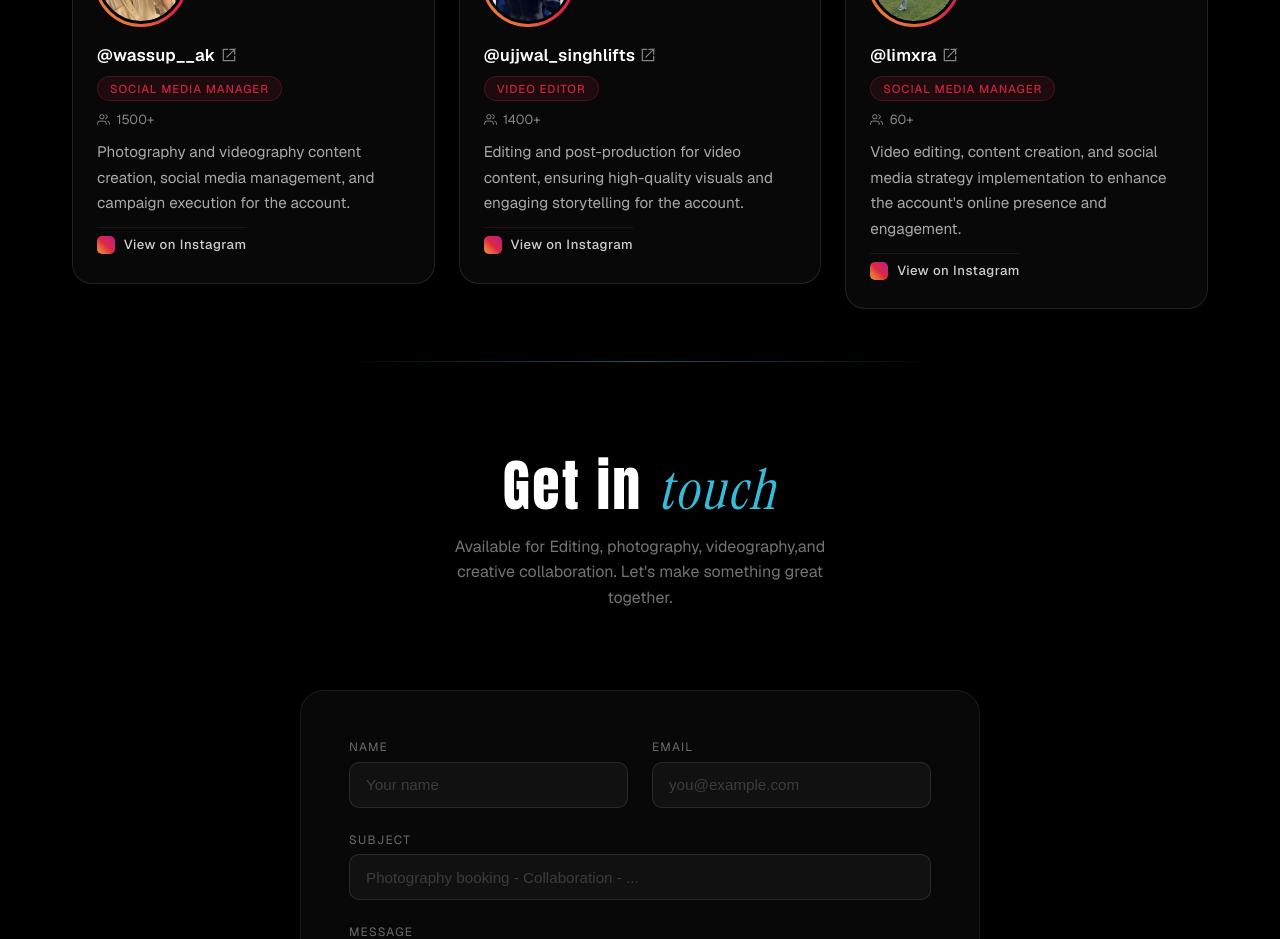
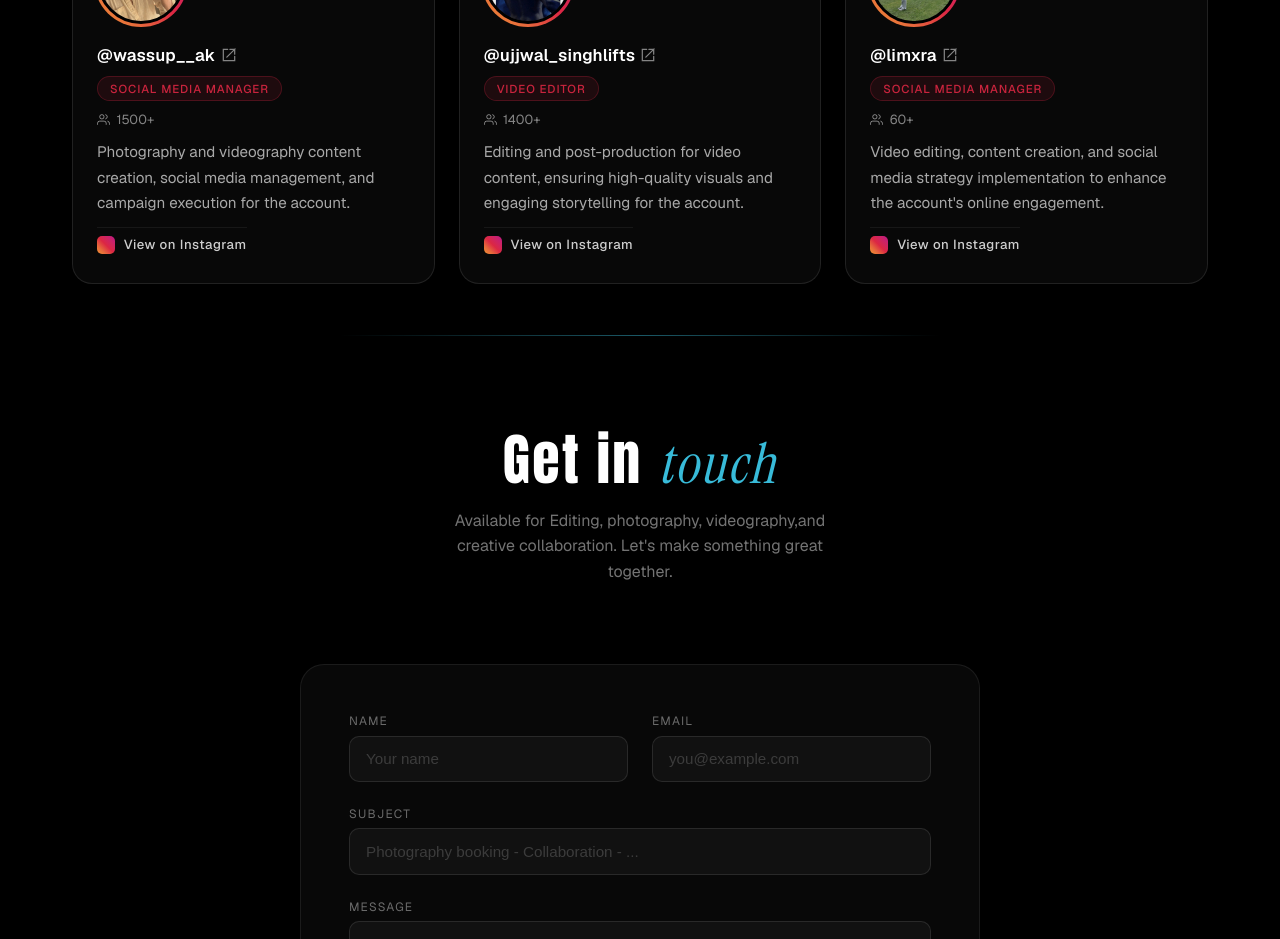
Before and after one commit to Sarfarosh-0/Editor-Portfolio, a Next.js app: page / in a window 1280 px wide. Shown: the part 3740-4679 px from the top of the page. Built offline with nearby package versions, Linux system fonts and the light colour scheme.

Commit message:
Done for the Day

```diff
--- a/components/AboutDetails.tsx
+++ b/components/AboutDetails.tsx
@@ -1,7 +1,4 @@
 "use client";
-// components/AboutDetails.tsx
-// About details grid: left = photo (slides from left), right = paragraph + skills grid (slides from right).
-// Skill dots fill per level, staggered reveal. TODO(confirm): dots filled cyan per level.
 
 import Image from "next/image";
 import { motion } from "framer-motion";
--- a/content/content.ts
+++ b/content/content.ts
@@ -14,12 +14,12 @@ export type GalleryCategory = {
   images: GalleryImage[];
 };
 export type InstagramPage = {
-  handle: string;       // e.g. "@the_fahyan" — shown as page name
-  href: string;         // full Instagram URL, e.g. "https://www.instagram.com/the_fahyan"
-  image: string;        // path to profile screenshot, e.g. "/assets/ig/the_fahyan.jpg"
-  role: string;         // short badge, e.g. "Content Creator" | "Social Media Manager"
-  description: string;  // 1–3 sentences about what you did/managed
-  followers?: string;   // optional display stat, e.g. "12k followers"
+  handle: string;
+  href: string;
+  image: string;
+  role: string;
+  description: string;
+  followers?: string;
 };
 
 export const content = {
@@ -218,7 +218,7 @@ export const content = {
         href: "https://www.instagram.com/limxra",
         image: "/assets/instagram-pages/page-3.jpg",
         role: "Social Media Manager",
-        description: "Video editing, content creation, and social media strategy implementation to enhance the account's online presence and engagement.",
+        description: "Video editing, content creation, and social media strategy implementation to enhance the account's online engagement.",
         followers: "60+",
       },
     ] as InstagramPage[],
@@ -242,7 +242,7 @@ export const content = {
       },
     },
     recipientEmail: "placeholder@example.com",
-    // Submission handling: see section 12 (default is a stubbed handler). // TODO(confirm):
+    // TODO(confirm):
   },
 
   footer: {
```
